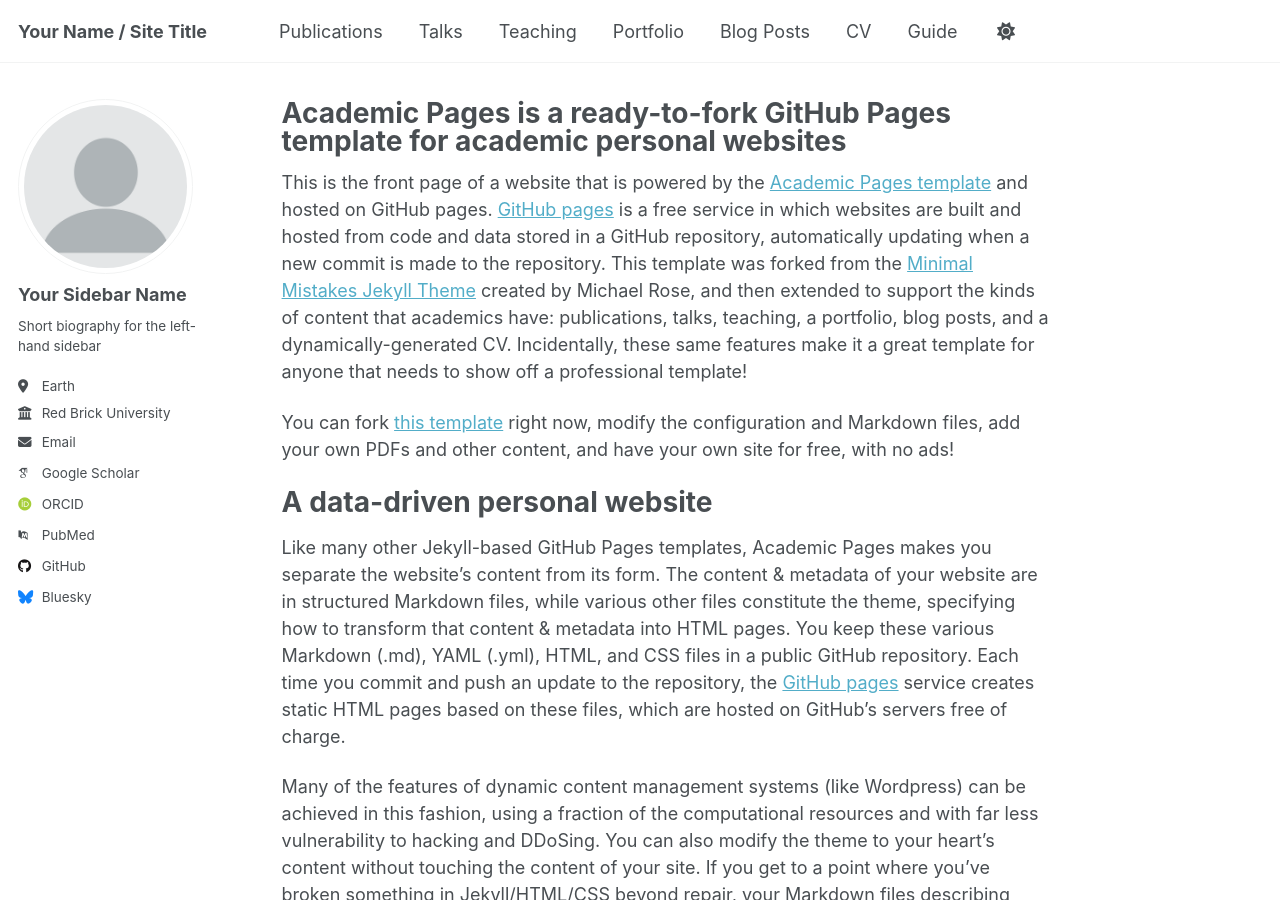
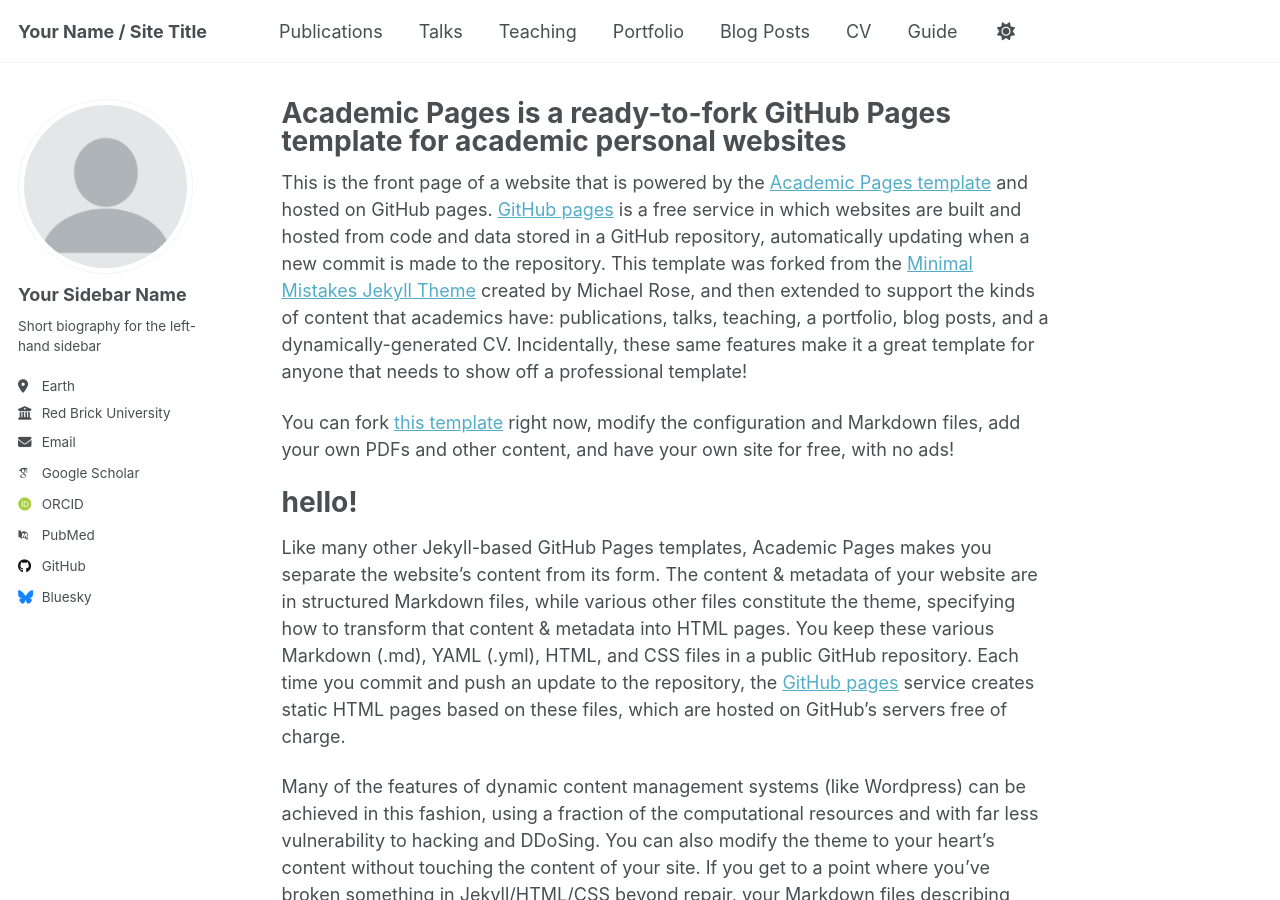
Before and after one commit to maiaramaaraujo/maiaramaaraujo.github.io, a Jekyll site: the page built from _pages/about.md, in a window 1280 px wide and 900 px high. Built offline with Jekyll 4.4.1, drawn with Linux system fonts in a browser that asks for light colours; some web fonts are replaced; a script that is not in the unit is left out.

Commit message:
test update title

```diff
--- a/_pages/about.md
+++ b/_pages/about.md
@@ -11,7 +11,7 @@ This is the front page of a website that is powered by the [Academic Pages templ
 
  You can fork [this template](https://github.com/academicpages/academicpages.github.io) right now, modify the configuration and Markdown files, add your own PDFs and other content, and have your own site for free, with no ads!
 
-A data-driven personal website
+hello!
 ======
 Like many other Jekyll-based GitHub Pages templates, Academic Pages makes you separate the website's content from its form. The content & metadata of your website are in structured Markdown files, while various other files constitute the theme, specifying how to transform that content & metadata into HTML pages. You keep these various Markdown (.md), YAML (.yml), HTML, and CSS files in a public GitHub repository. Each time you commit and push an update to the repository, the [GitHub pages](https://pages.github.com/) service creates static HTML pages based on these files, which are hosted on GitHub's servers free of charge.
 
```
